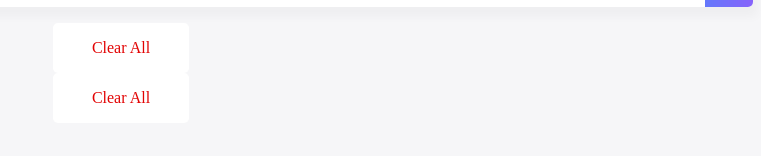
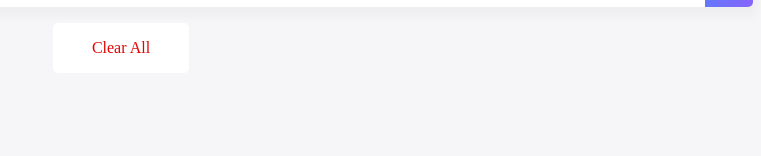
Before and after one commit to KimMyeongSu/age-of-vuejs, a Vue app in the folder vue-todo/: page / in a window 1280 px wide. Shown: the part 144-300 px from the top of the page, without its empty margins (519-1280 px from the left). Built offline with nearby package versions, Linux system fonts and the light colour scheme.

Commit message:
Footer 수정

```diff
--- a/vue-todo/src/App.vue
+++ b/vue-todo/src/App.vue
@@ -9,7 +9,6 @@
       @removeItem="removeOneItem"
       @toggleClick="toggleOneItem"></TodoList>
     <TodoFooter @clearLocalStorge="clearAll"></TodoFooter>
-    <TodoFooter></TodoFooter>
   </div>
 </template>
 
```
